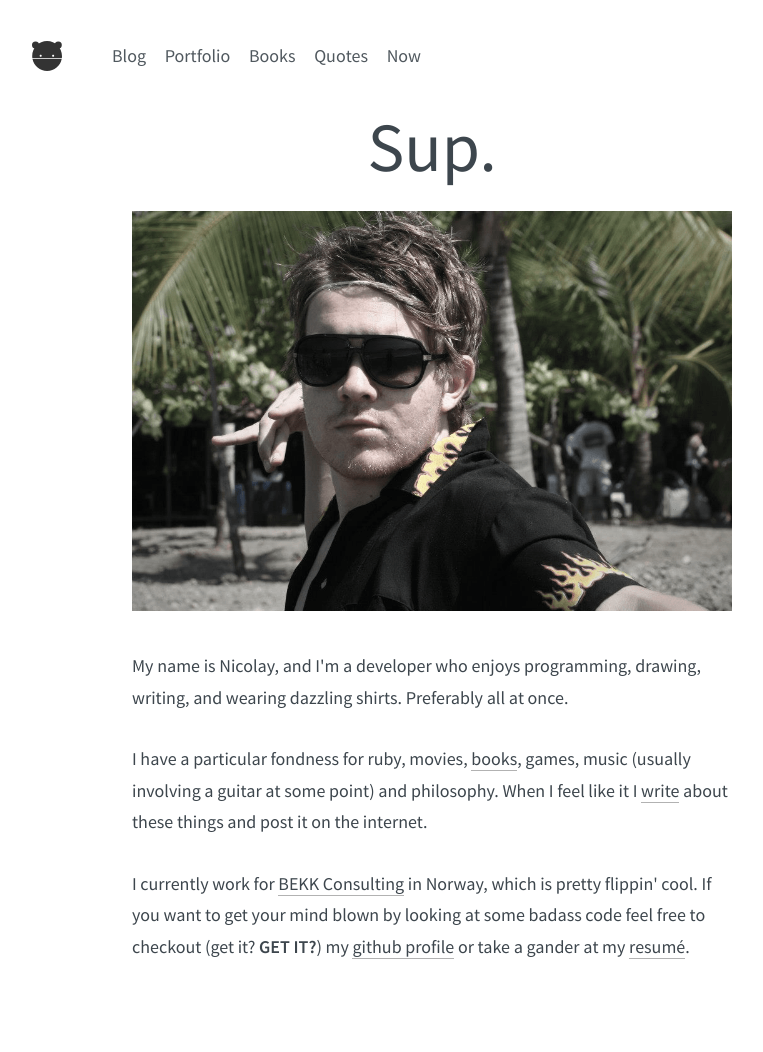
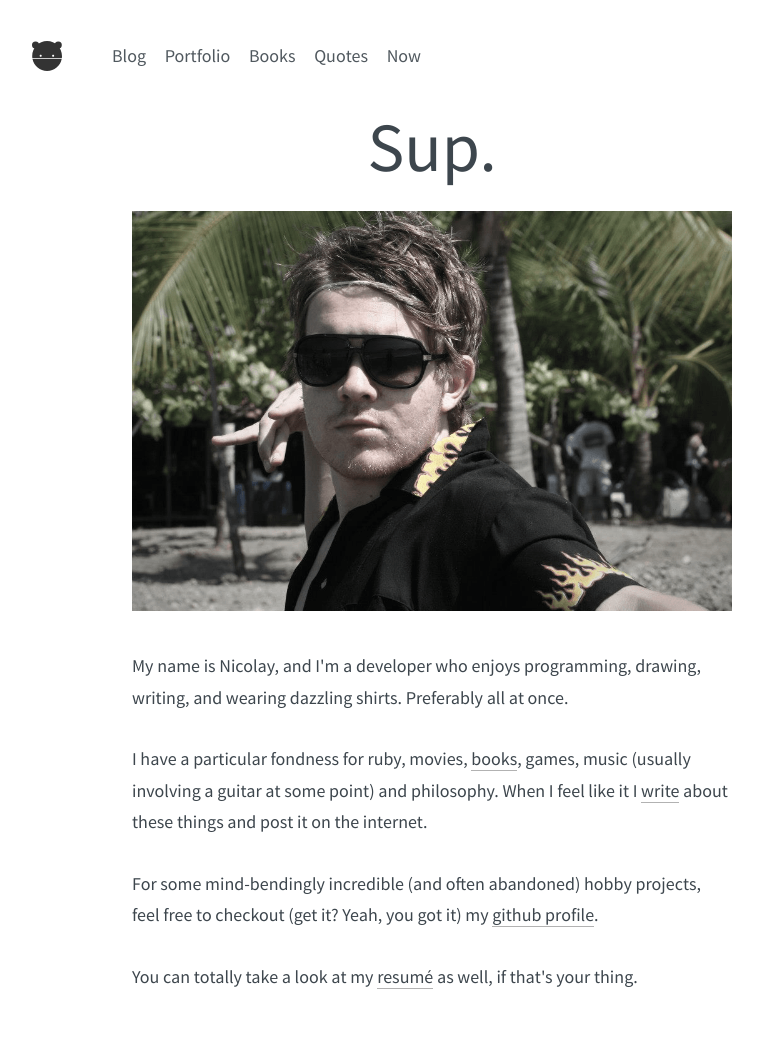
Before and after one commit to nicohvi/nicohvi.github.io, a Jekyll site: the page built from index.html, in a window 1280 px wide. Shown: the whole page, without its empty margins (208-971 px from the left). Built offline with Jekyll 4.4.1, drawn with Linux system fonts in a browser that asks for light colours; before the commit the page ends 1022 px from its top, so only the background shows below that.

Commit message:
typo and now update

```diff
--- a/_sass/now.scss
+++ b/_sass/now.scss
@@ -17,3 +17,4 @@
 .tag-guitar { background: #97c291; }
 .tag-blog { background: #cc7155; }
 .tag-code { background: #66acc7; }
+.tag-abandoned { background: $_red; }
--- a/index.html
+++ b/index.html
@@ -13,15 +13,15 @@ layout: master
   </p>
   <p>
     I have a particular fondness for ruby, movies,
-    <a href="/library/">books</a>, games, music (usually involving a guitar at some point) and philosophy.
+    <a href="/books/">books</a>, games, music (usually involving a guitar at some point) and philosophy.
     When I feel like it I <a href="/blog/">write</a> about these things
     and post it on the internet.
   </p>
   <p>
-    I currently work for <a href="http://bekk.no" target="_blank">BEKK Consulting</a> in Norway,
-    which is pretty flippin' cool. If you want to get your mind blown by looking
-    at some badass code feel free to checkout (get it? <b>GET IT?</b>) my
-    <a href="https://github.com/nicohvi/" target="_blank">github profile</a>
-    or take a gander at my <a href="/public/resume.pdf" target="_blank">resumé</a>.
+    For some mind-bendingly incredible (and often abandoned)
+    hobby projects, feel free to checkout (get it? Yeah, you got it) my <a href="https://github.com/nicohvi">github profile</a>.
+  </p>
+  <p>
+    You can totally take a look at my <a href="/public/resume.pdf">resumé</a> as well, if that's your thing.
   </p>
 </section>
--- a/now/index.html
+++ b/now/index.html
@@ -31,7 +31,10 @@ layout: master
     <li class='done'>
       <section class='link-container'>
         <a href='{{item.link}}'>{{ item.title }}</a>
-        <i class='tag tag-{{item.type}}'>{{ item.type }}</i>
+        {% assign  tags = item.type | split: ',' %}
+        {% for tag in tags %}
+        <i class='tag tag-{{tag}}'>{{ tag }}</i>
+        {% endfor %}
       </section>
     </li>
     {% endfor %}
```
Also changed, not shown: _data/now.yml (+13 -3 lines), _posts/2016-04-01-dead-simple-and-secure-authentication.md (+1 -1 lines), _posts/2016-05-15-nifty-ruby-mixins.md (added, +23 -0 lines), 2 other files.
